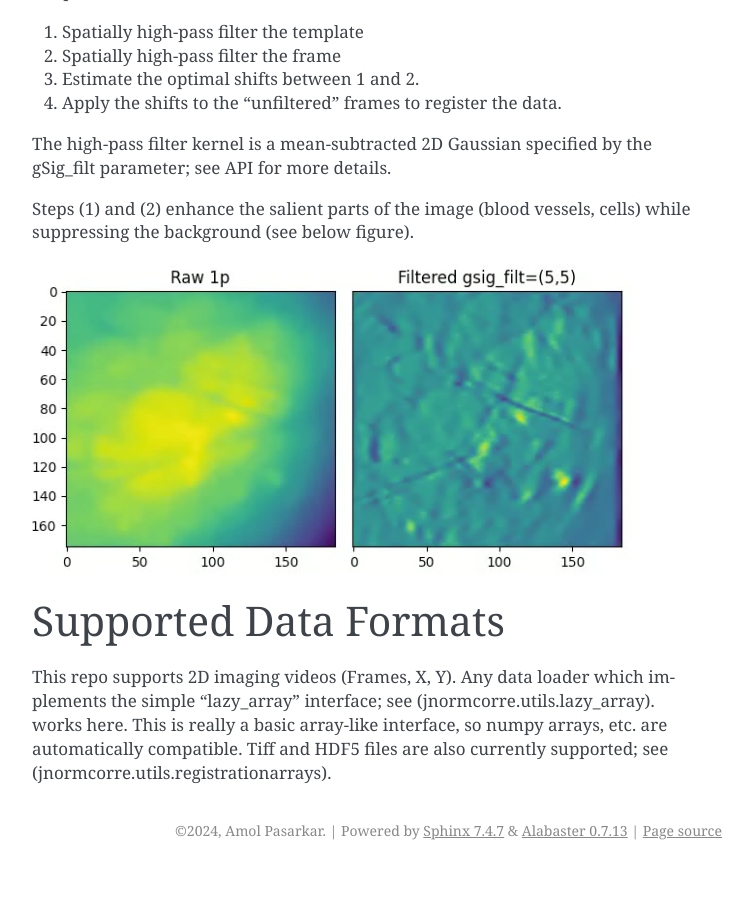
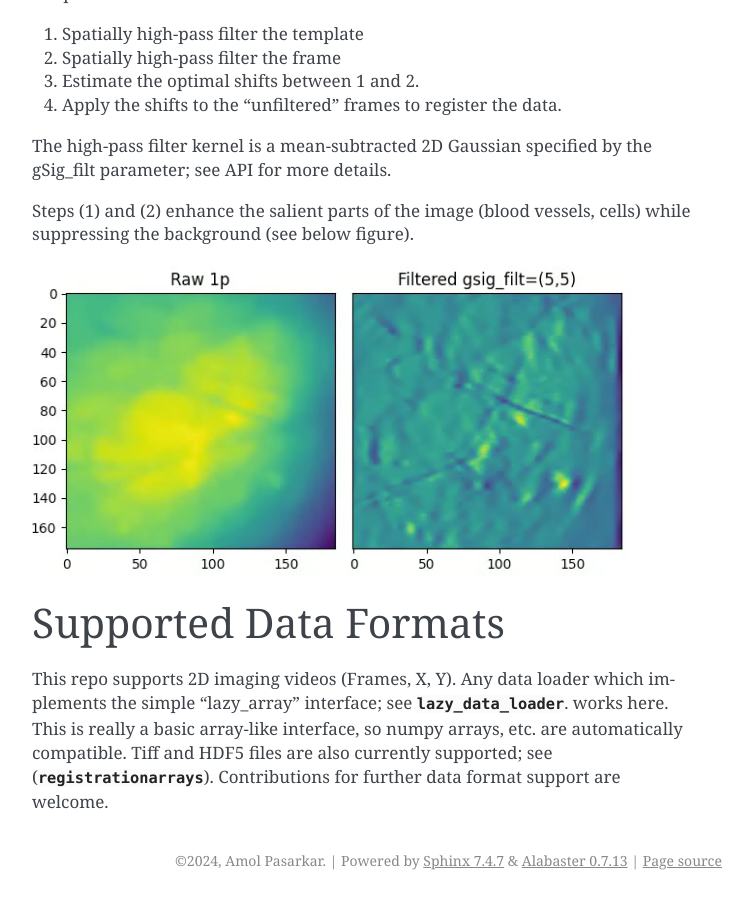
Before and after one commit to apasarkar/jnormcorre, a Sphinx documentation site: the page built from docs/source/Algo.rst, in a window 1280 px wide and 900 px high, scrolled down 2089 px. Shown: the whole window, without its empty margins (388-1141 px from the left). Built offline with Sphinx 7.4.7, drawn with Linux system fonts in a browser that asks for light colours; before the commit the page ends 2959 px from its top, so only the background shows below that; some of the changed text lies outside the part shown.

Commit message:
Makes references to the API from the Algo rst file

```diff
--- a/docs/source/Algo.rst
+++ b/docs/source/Algo.rst
@@ -22,7 +22,7 @@
     to get an updated global template.
 
 Steps 1 - 3 are repeated iteratively across the frames of the movie.
-In the end-to-end pipeline (using the jnormcorre.motion_correction.MotionCorrect object) we do steps 1 - 3 a few times with rigid motion correction
+In the end-to-end pipeline (using the :class:`~jnormcorre.motion_correction.MotionCorrect` object) we do steps 1 - 3 a few times with rigid motion correction
 and then afterwards with piecewise rigid motion correction.
 
 
@@ -67,6 +67,7 @@
 Supported Data Formats
 ======================
 This repo supports 2D imaging videos (Frames, X, Y).
-Any data loader which implements the simple "lazy_array" interface; see (jnormcorre.utils.lazy_array).
+Any data loader which implements the simple "lazy_array" interface; see :class:`~jnormcorre.utils.lazy_array.lazy_data_loader`.
 works here. This is really a basic array-like interface, so numpy arrays, etc. are automatically
-compatible. Tiff and HDF5 files are also currently supported; see (jnormcorre.utils.registrationarrays).
+compatible. Tiff and HDF5 files are also currently supported; see (:class:`~jnormcorre.utils.registrationarrays`).
+Contributions for further data format support are welcome.
```
